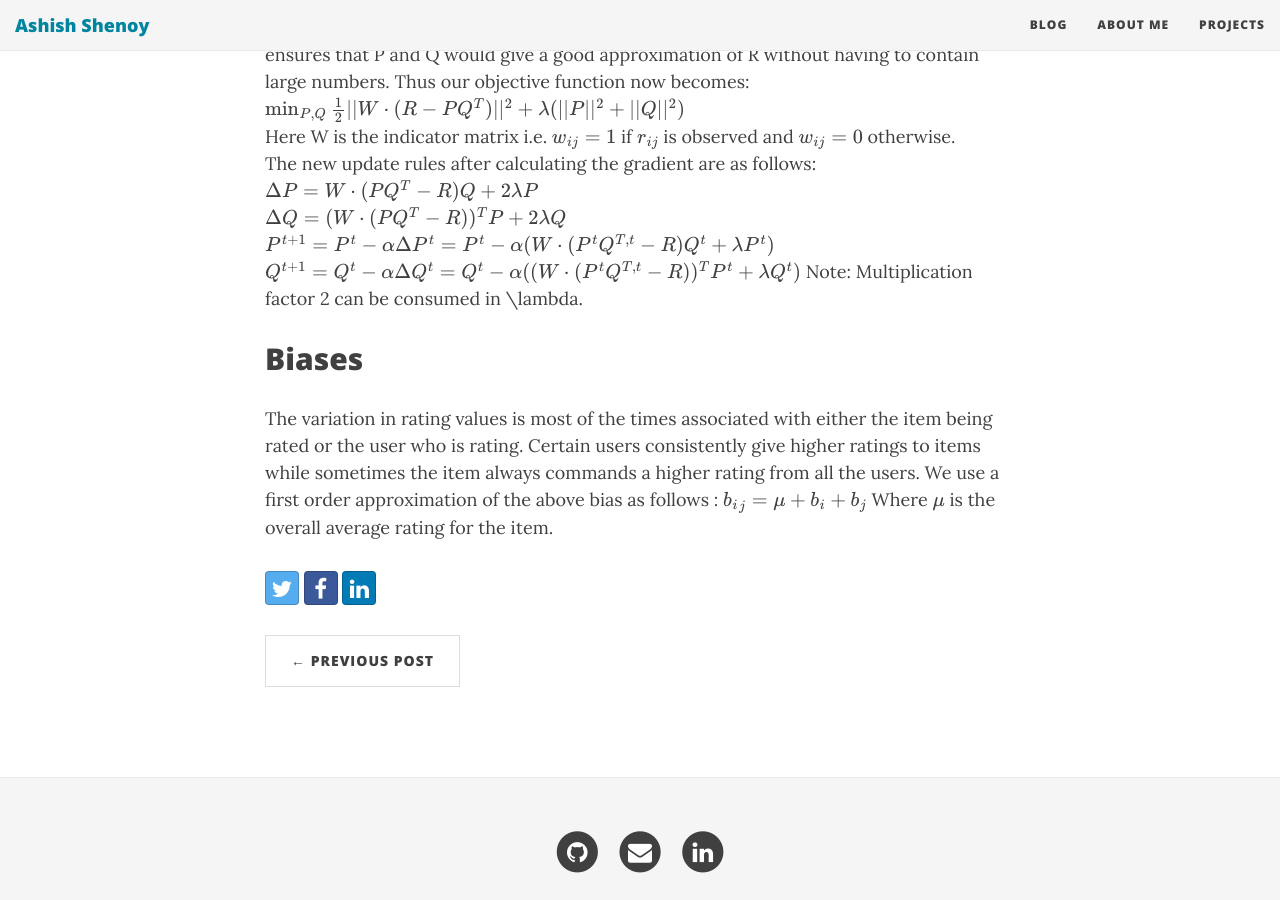
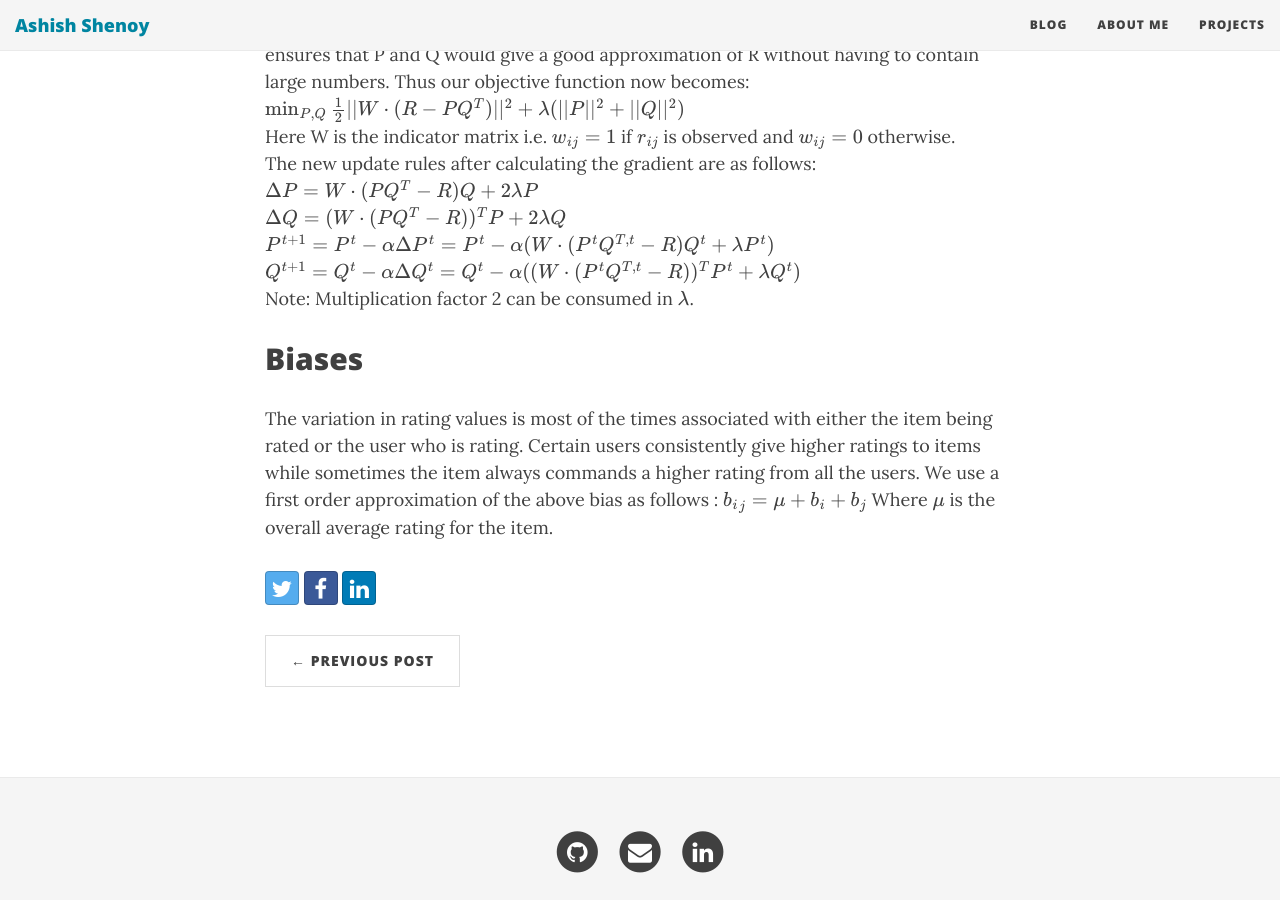
Before and after one commit to ashishvshenoy/ashishvshenoy.github.io, a Jekyll site: the page built from _posts/2017-03-21-recommender-systems-and-collaborative-filtering-walkthrough.md, in a window 1280 px wide and 900 px high, scrolled down 7784 px. Built offline with Jekyll 4.4.1, drawn with Linux system fonts in a browser that asks for light colours; nearby versions of some CDN libraries; formulas are drawn with MathJax 3.

```diff
--- a/_posts/2017-03-21-recommender-systems-and-collaborative-filtering-walkthrough.md
+++ b/_posts/2017-03-21-recommender-systems-and-collaborative-filtering-walkthrough.md
@@ -229,7 +229,7 @@ $$\Delta P = W\cdot(PQ^T - R)Q +2\lambda P$$
 $$\Delta Q = (W\cdot(PQ^T - R))^TP +2\lambda Q$$
 $$P^{t+1} = P^t - \alpha \Delta P^t = P^t - \alpha(W\cdot(P^tQ^{T,t} - R)Q^t +\lambda P^t)$$
 $$Q^{t+1} = Q^t - \alpha \Delta Q^t = Q^t - \alpha((W\cdot(P^tQ^{T,t} - R))^TP^t +\lambda Q^t)$$
-Note: Multiplication factor 2 can be consumed in \lambda.
+Note: Multiplication factor 2 can be consumed in $$\lambda$$.
 
 Biases
 ------
```
